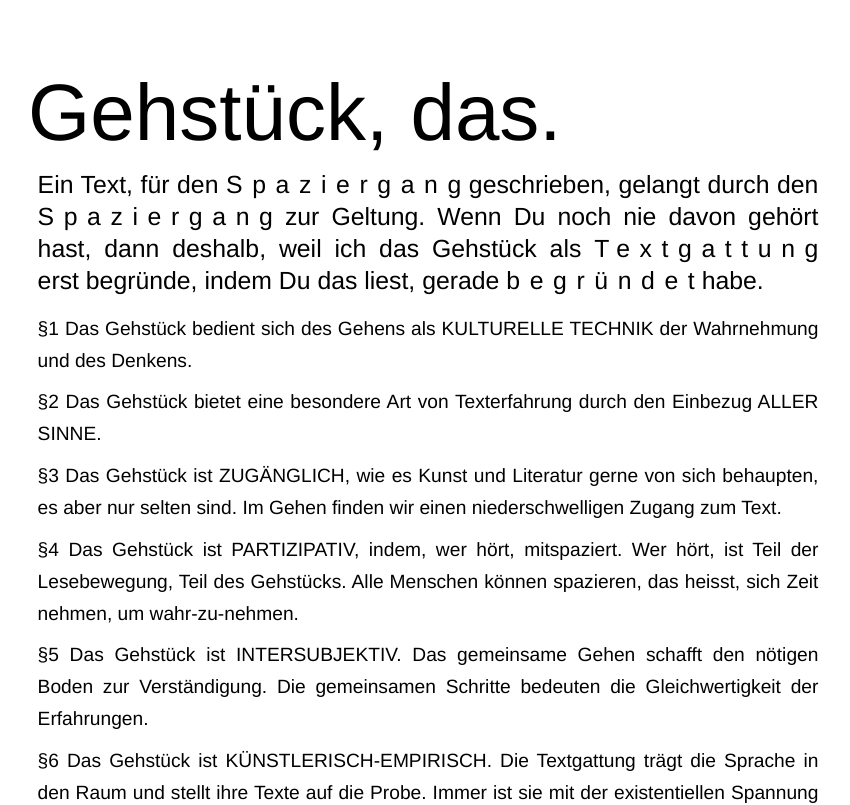
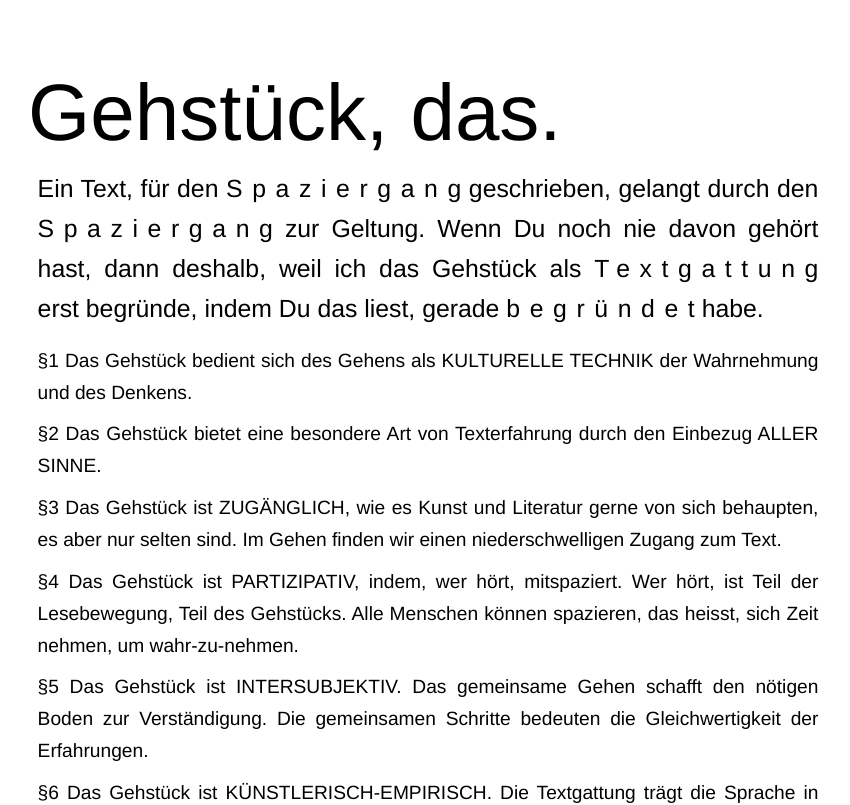
Before and after one commit to dan-wenger/gehstueck-website, a SvelteKit app: page / in a window 1280 px wide. Shown: the top 805 px of the page, without its empty margins (212-1062 px from the left). Built offline with nearby package versions, Linux system fonts and the light colour scheme.

Commit message:
Update +page.svelte

```diff
--- a/src/routes/+page.svelte
+++ b/src/routes/+page.svelte
@@ -229,7 +229,7 @@
 
   .subline {
     font-size: 1.55rem;
-    line-height: 2rem;
+    line-height: 2.5rem;
   }
 
   .wider {
```
